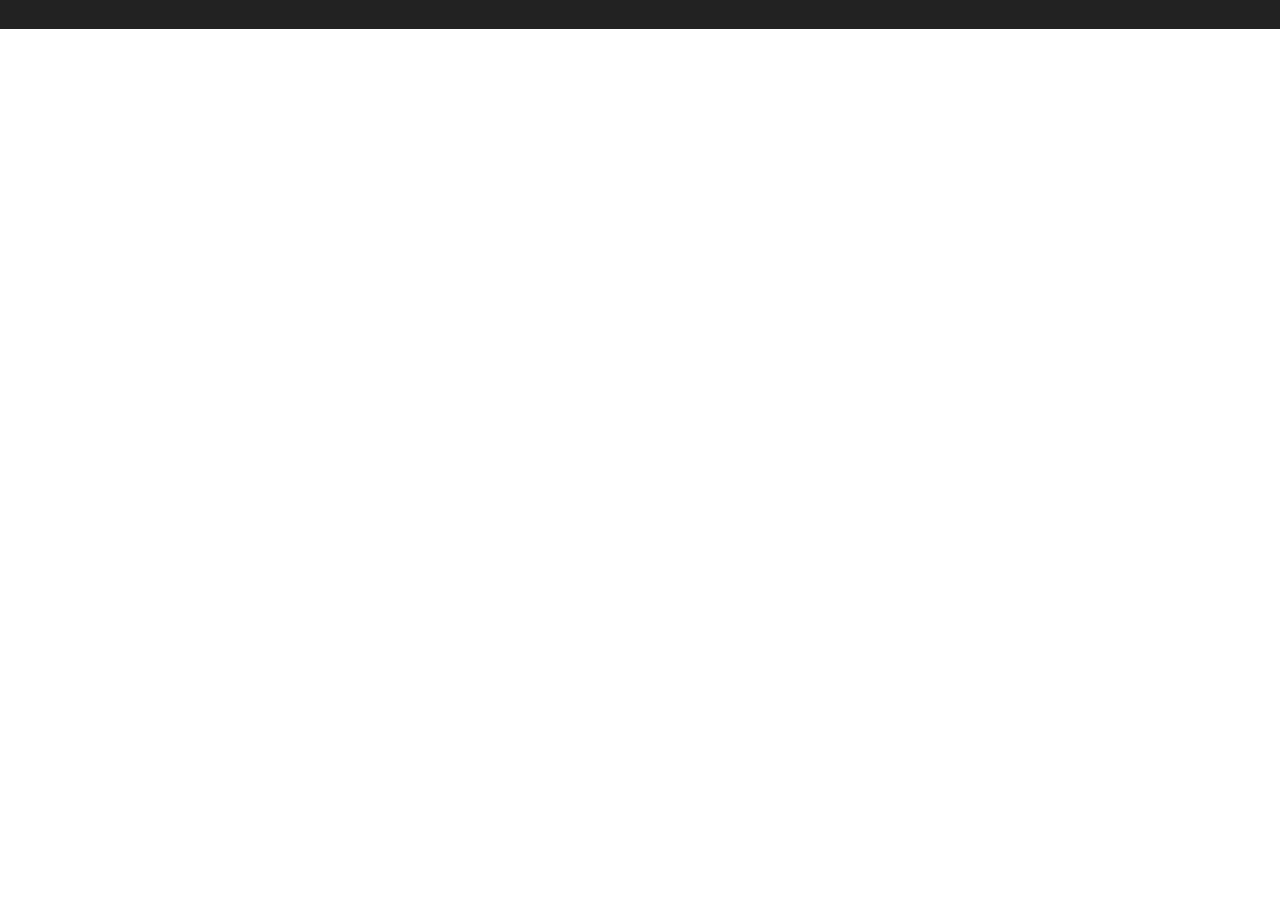
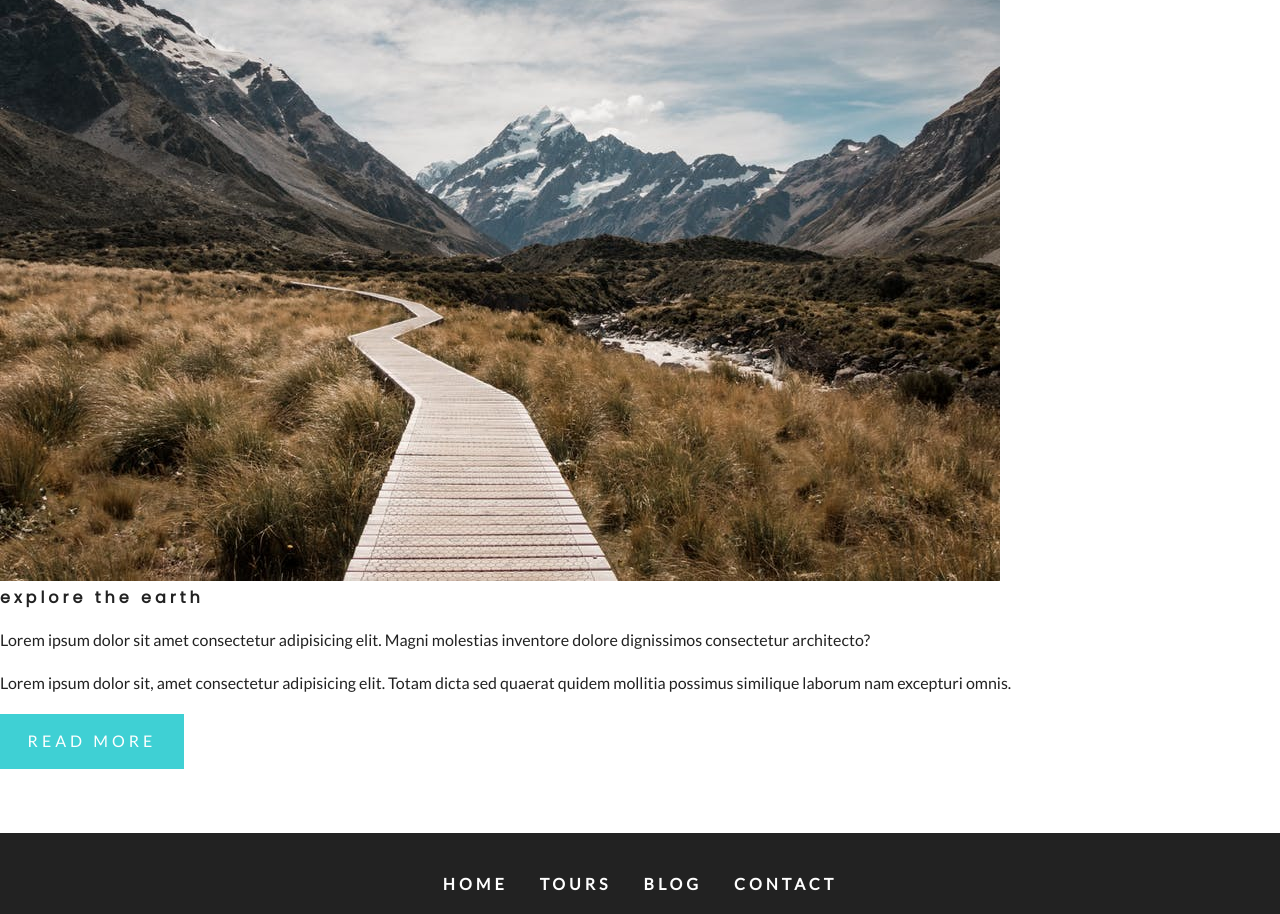
Before and after one commit to isidoreduc/travellness, a Gatsby site: page / in a window 1280 px wide. Shown: the part 1175-2089 px from the top of the page. Before the commit the page ends 1204 px from the top, so only its background shows below. Built offline with nearby package versions, Linux system fonts and the light colour scheme; Gatsby itself is replaced by a stand-in of ours.

Commit message:
about us component - using styled components

```diff
--- a/src/components/about.js
+++ b/src/components/about.js
@@ -1,11 +1,36 @@
 import React from "react"
 import Title from "./title"
+import styles from "../css/about.module.css"
+import img from "../images/defaultBcg.jpeg"
+import { Link } from "gatsby"
 
 const About = () => {
   return (
-    <div>
+    <section className={styles.about}>
       <Title firstWord="about" rest="us" />
-    </div>
+      <div className={styles.aboutCenter}>
+        <article className={styles.aboutImg}>
+          <div className={styles.imgContainer}>
+            <img src={img} alt="" />
+          </div>
+        </article>
+        <article className={styles.aboutInfo}>
+          <h4>explore the earth</h4>
+          <p>
+            Lorem ipsum dolor sit amet consectetur adipisicing elit. Magni
+            molestias inventore dolore dignissimos consectetur architecto?
+          </p>
+          <p>
+            Lorem ipsum dolor sit, amet consectetur adipisicing elit. Totam
+            dicta sed quaerat quidem mollitia possimus similique laborum nam
+            excepturi omnis.
+          </p>
+          <Link className="btn-primary" to="/tours">
+            read more
+          </Link>
+        </article>
+      </div>
+    </section>
   )
 }
 
```
